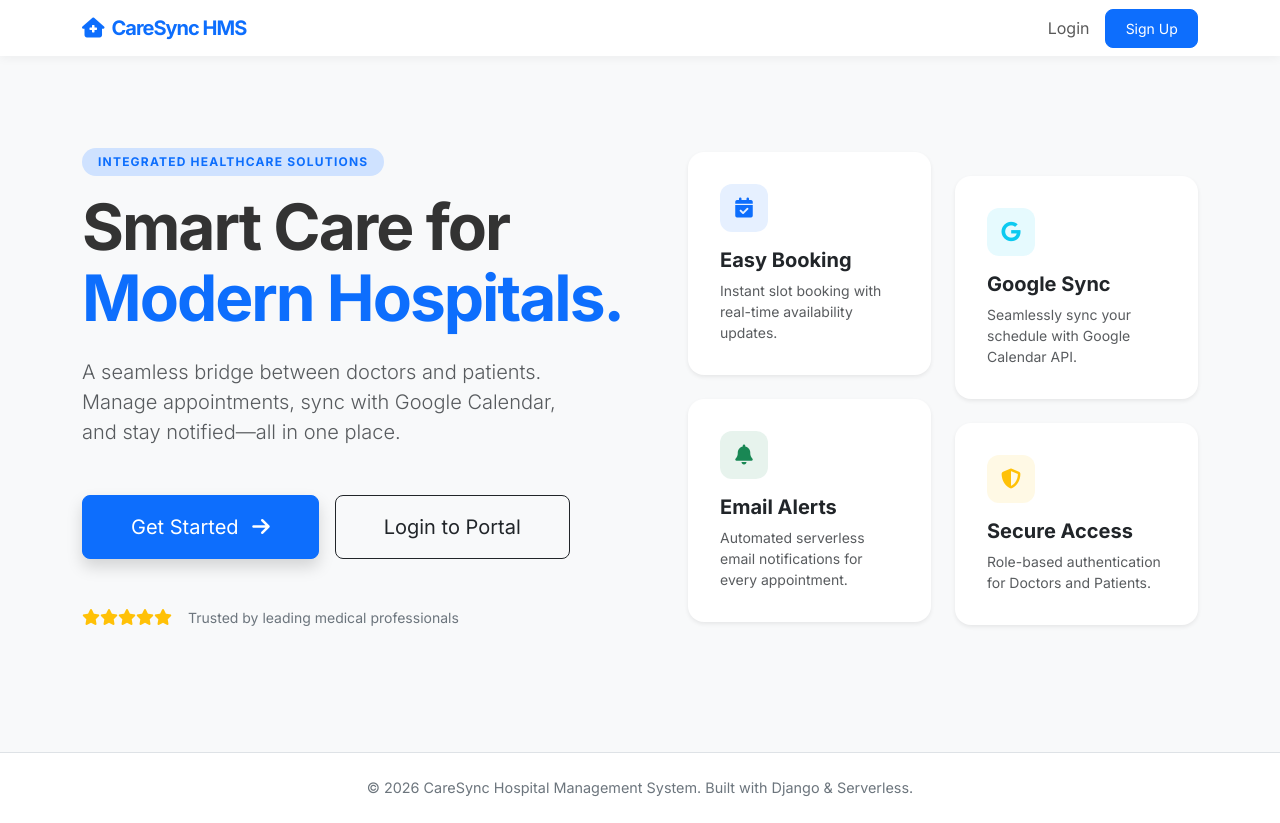
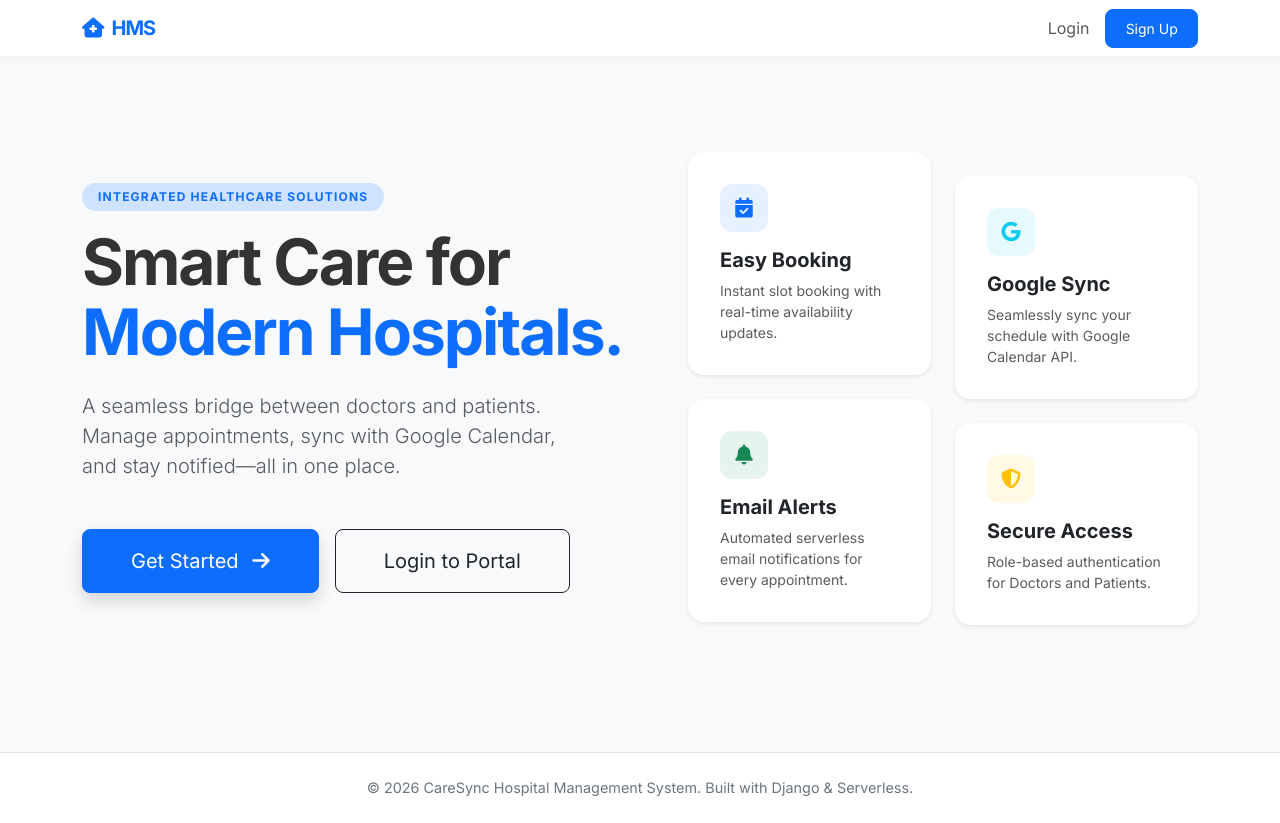
Before and after one commit to Muskan-Tarafder/Hospital_Management, a Django app: page / in a window 1280 px wide. Run offline with Django 4.2, Linux system fonts and the light colour scheme.

Commit message:
modifications

```diff
--- a/hms/hmsApp/views.py
+++ b/hms/hmsApp/views.py
@@ -31,16 +31,17 @@ def create_calendar_event(user, slot):
             'description': 'Appointment booked via CareSync HMS',
             'start': {
                 'dateTime': start_dt,
-                'timeZone': 'UTC',
+                'timeZone': 'Asia/Kolkata',
             },
             'end': {
                 'dateTime': end_dt,
-                'timeZone': 'UTC',
+                'timeZone': 'Asia/Kolkata',
             },
         }
 
         print(f"Attempting to create event: {event}")
         service.events().insert(calendarId='primary', body=event).execute()
+        print('Event added')
     except Exception as e:
         print(f"Error creating calendar event: {e}")
 
--- a/hms/templates/base.html
+++ b/hms/templates/base.html
@@ -3,7 +3,7 @@
 <head>
     <meta charset="UTF-8">
     <meta name="viewport" content="width=device-width, initial-scale=1.0">
-    <title>CareSync | Hospital Management System</title>
+    <title>Hospital Management System</title>
 
     <link href="https://cdn.jsdelivr.net/npm/bootstrap@5.3.0/dist/css/bootstrap.min.css" rel="stylesheet">
     <link href="https://fonts.googleapis.com/css2?family=Inter:wght@300;400;600;700&display=swap" rel="stylesheet">
@@ -58,7 +58,7 @@
     <nav class="navbar navbar-expand-lg sticky-top">
         <div class="container">
             <a class="navbar-brand" href="/">
-                <i class="fa-solid fa-house-medical me-2"></i>CareSync HMS
+                <i class="fa-solid fa-house-medical me-2"></i>HMS
             </a>
             <button class="navbar-toggler" type="button" data-bs-toggle="collapse" data-bs-target="#navbarNav">
                 <span class="navbar-toggler-icon"></span>
--- a/hms/templates/home.html
+++ b/hms/templates/home.html
@@ -22,16 +22,6 @@
             </a>
         </div>
 
-        <div class="mt-5 d-flex align-items-center">
-            <div class="d-flex me-3">
-                <i class="fa-solid fa-star text-warning"></i>
-                <i class="fa-solid fa-star text-warning"></i>
-                <i class="fa-solid fa-star text-warning"></i>
-                <i class="fa-solid fa-star text-warning"></i>
-                <i class="fa-solid fa-star text-warning"></i>
-            </div>
-            <p class="small mb-0 text-secondary fw-medium">Trusted by leading medical professionals</p>
-        </div>
     </div>
 
     <div class="col-lg-6 ps-lg-5">
--- a/hms_email_service/handler.py
+++ b/hms_email_service/handler.py
@@ -20,8 +20,8 @@ def send_email_handler(event, context):
             return {"statusCode": 400, "body": json.dumps({"error": "No recipient"})}
 
         # 2. SMTP Configuration
-        sender_email = email
-        sender_password = password
+        sender_email = 'muskantarafder357@gmail.com'
+        sender_password = '16digit password'
 
         # 3. Create Email
         message = MIMEMultipart()
```
